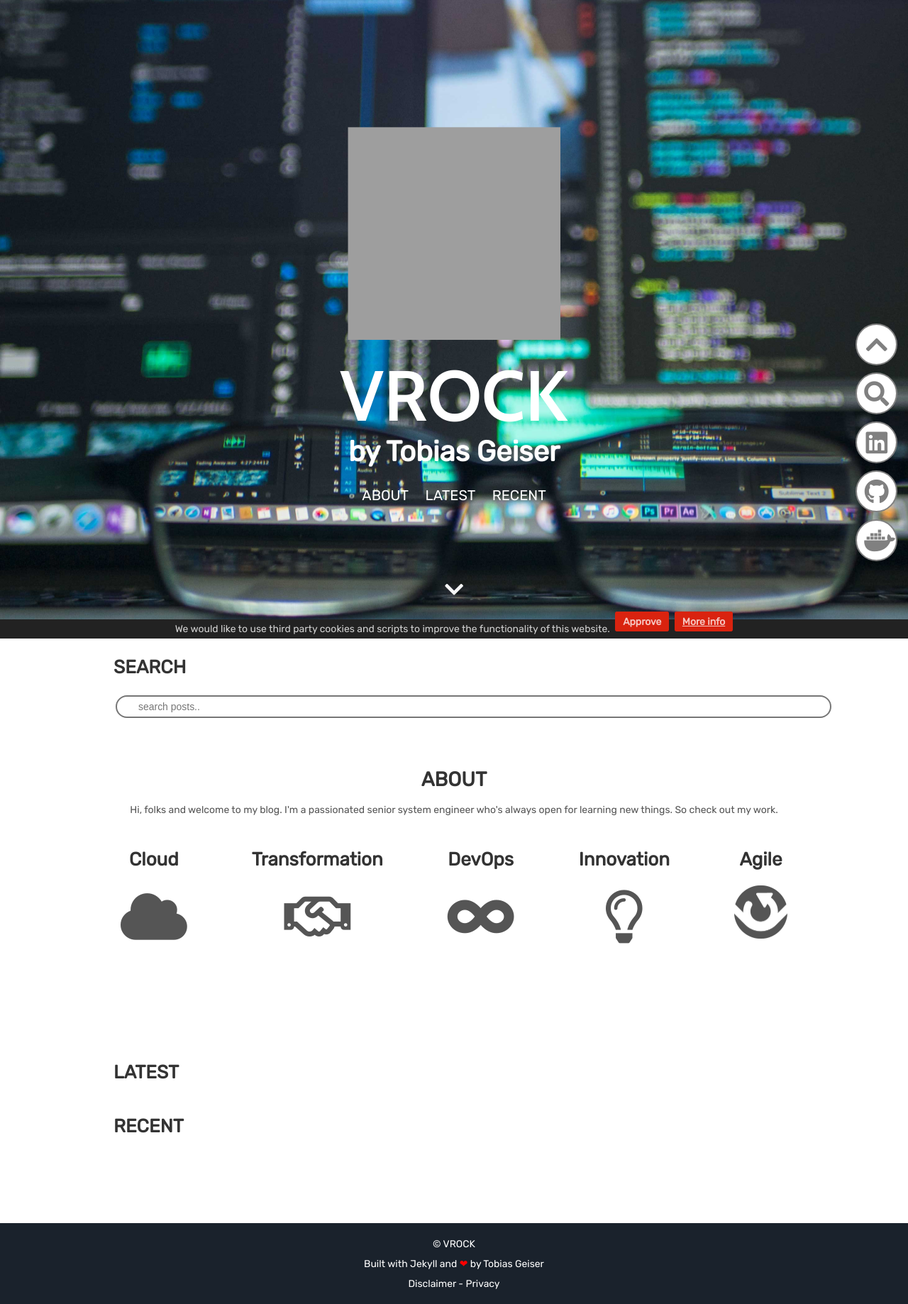
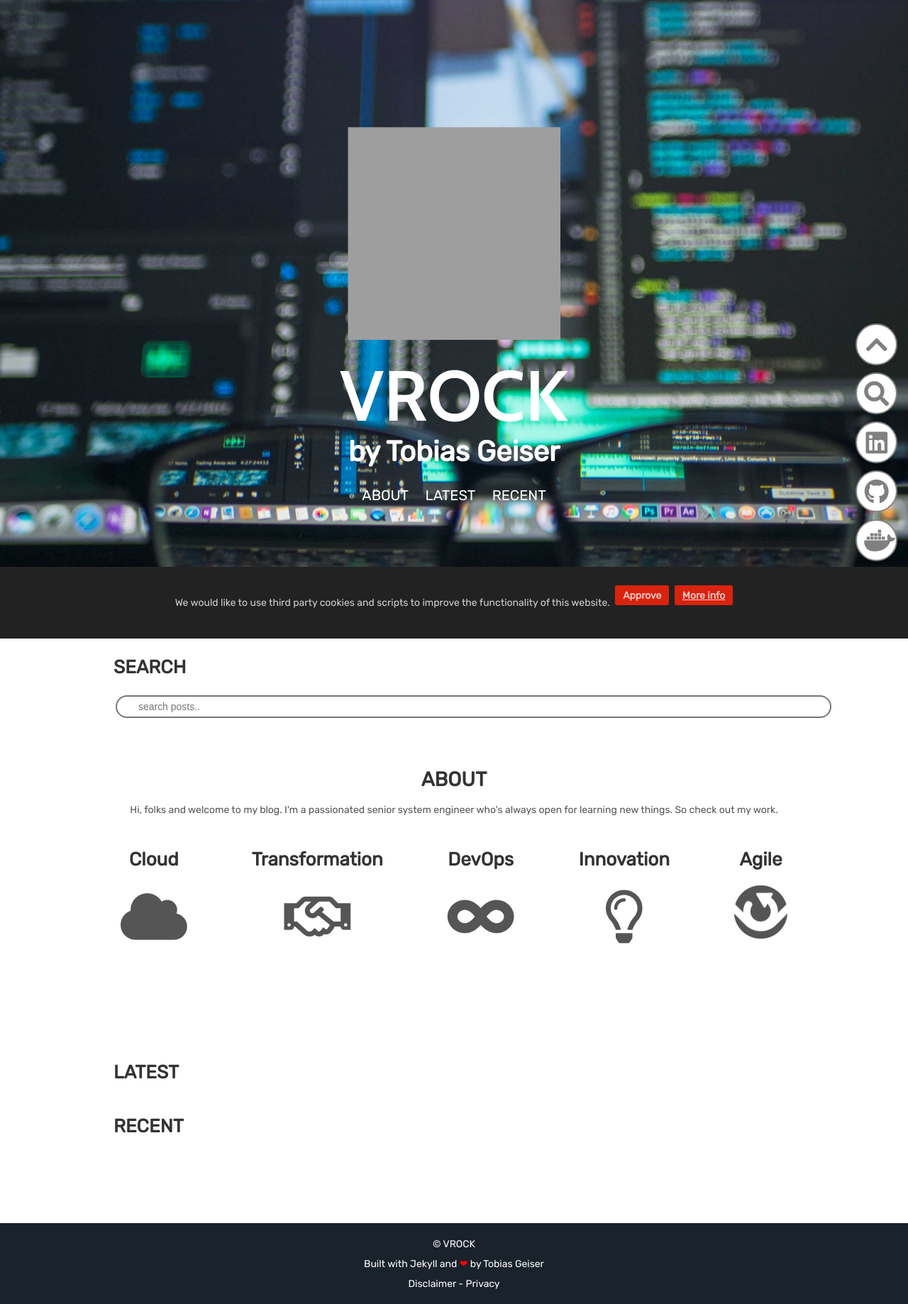
Before and after one commit to team-vrock/jekyll-theme-vrock, a Jekyll site: the page built from index.html, in a window 1280 px wide. Shown: the whole page at 71% size. Built offline with Jekyll 4.4.1, drawn with Linux system fonts in a browser that asks for light colours; comment, search, counter and statistics services are not loaded; grey boxes are pictures that could not be loaded.

Commit message:
changed padding

```diff
--- a/_sass/_cookie-consent.scss
+++ b/_sass/_cookie-consent.scss
@@ -1,5 +1,5 @@
 #cookie-notice {
-  padding: 3px 0px;
+  padding: 40px 0px;
   display: block;
   text-align: center;
   position: fixed;
```
